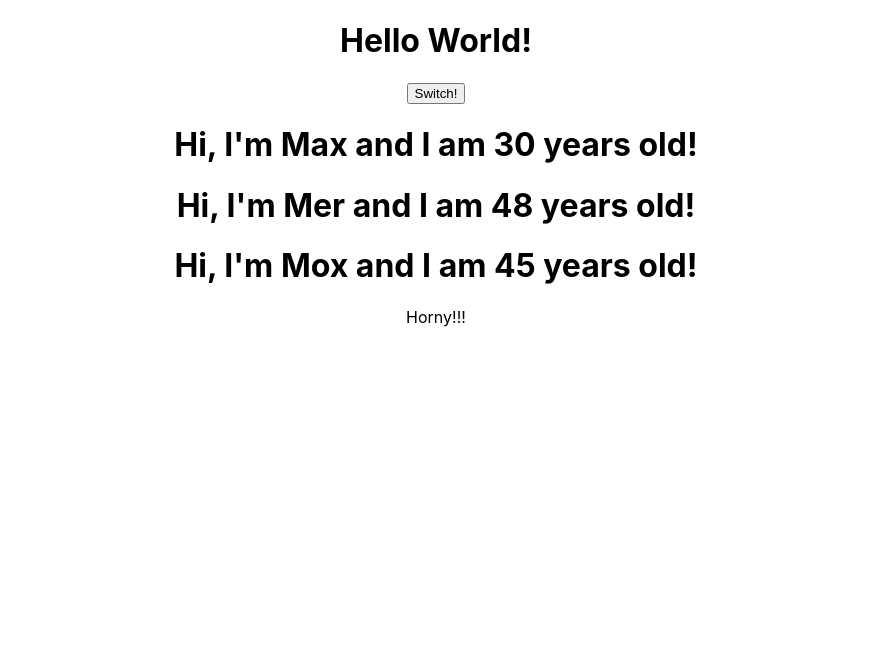
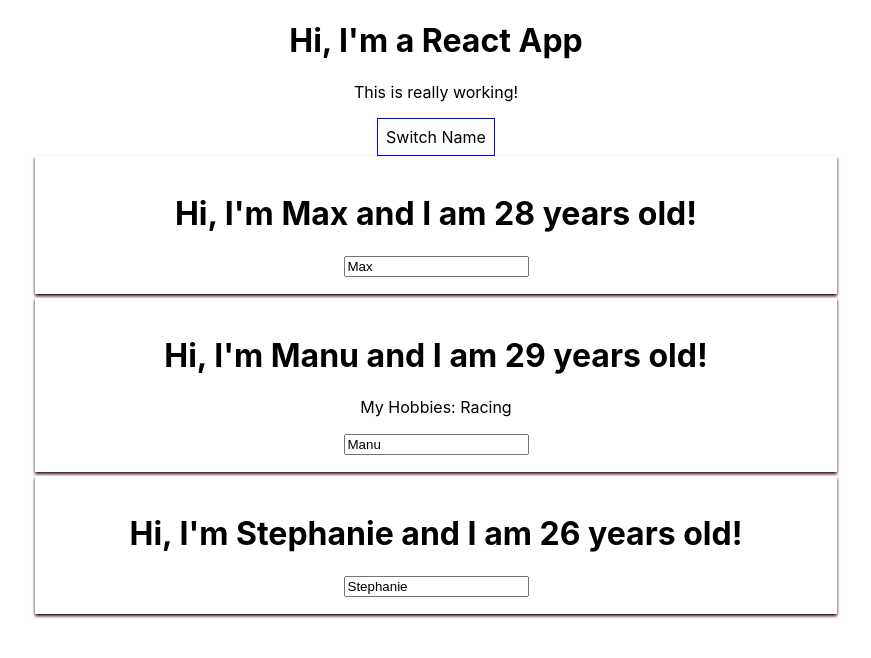
Before and after one commit to katmcglo/burgeramt, a React (Create React App) app: page / in a window 1280 px wide. Shown: the top 658 px of the page, without its empty margins (204-1075 px from the left). Built offline with nearby package versions, Linux system fonts and the light colour scheme.

Commit message:
practise

```diff
--- a/src/App.js
+++ b/src/App.js
@@ -1,43 +1,72 @@
-import React, { useState } from 'react';
+import React, { Component } from 'react';
 import './App.css';
 import Person from './Person/Person';
 
-const App = () => {
-  const [ personsState, setPersonsState ] = useState(
-    {
+class App extends Component {
+  state = {
     persons: [
       { name: 'Max', age: 28 },
-        { name: 'Mer', age: 29 },
-        { name: 'Mox', age: 20 }
+      { name: 'Manu', age: 29 },
+      { name: 'Stephanie', age: 26 }
     ],
-      otherState: 'some value'
+    otherState: 'some other value'
+  };
+
+  switchNameHandler = () => {
+    // console.log('Was clicked!');
+    // DON'T DO THIS: this.state.persons[0].name = 'Maximilian';
+    this.setState({
+      persons: [
+        { name: 'Max', age: 28 },
+        { name: 'Manu', age: 29 },
+        { name: 'Stephanie', age: 27 }
+      ]
+    })
   }
-  );
 
-  console.log(personsState);
+  nameChangedHandler = (event) => {
+    this.setState({
+      persons: [
+        { name: 'Max', age: 28 },
+        { name: event.target.value, age: 29 },
+        { name: 'Stephanie', age: 27 }
+      ]
+    })
+  }
 
- //Updates Person state
-  const switchNameHandler = () => {
-    console.log('Was clicked!');
-    setPersonsState({
-      persons: [
-        { name: 'Mero', age: 28 },
-        { name: 'Mer', age: 29 },
-        { name: 'Mox', age: 20 }
-      ],
-      otherState: personsState.otherState
-    })
-  };
+  render() {
+    const style = {
+      backgroundColor: 'white',
+      font: 'inherit',
+      border: '1px solid blue',
+      padding: '8px'
+    }
 
     return (
       <div className="App">
-      <h1>Hello World!</h1>
-      <button onClick={switchNameHandler}>Switch!</button>
-      <Person age="30" name={personsState.persons[0].name} />
-      <Person age="48" name={personsState.persons[1].name} />
-      <Person age="45" name={personsState.persons[2].name}>Horny!!!</Person>
+        <h1>Hi, I'm a React App</h1>
+        <p>This is really working!</p>
+        <button style={style} onClick={this.switchNameHandler}>Switch Name</button>
+        <Person
+          name={this.state.persons[0].name}
+          age={this.state.persons[0].age}
+        />
+        <Person
+          name={this.state.persons[1].name}
+          age={this.state.persons[1].age}
+          click={this.switchNameHandler}
+          changed={this.nameChangedHandler}
+        >
+          My Hobbies: Racing
+        </Person>
+        <Person
+          name={this.state.persons[2].name}
+          age={this.state.persons[2].age}
+        />
       </div>
     );
+    // return React.createElement('div', {className: 'App'}, React.createElement('h1', null, 'Does this work now?'));
+  }
 }
 
 export default App;
--- /dev/null
+++ b/src/Person/Person.css
@@ -0,0 +1,8 @@
+.Person {
+  width: 60%;
+  margin: auto;
+  border: 1px solid #ffffff;
+  box-shadow: 0 2px 3px #330003;
+  padding: 16px;
+  margin-bottom: 0.5vh;
+}
--- a/src/Person/Person.js
+++ b/src/Person/Person.js
@@ -1,10 +1,12 @@
 import React from 'react';
+import './Person.css';
 
 const person = (props) => {
   return (
-    <div>
-      <h1>Hi, I'm {props.name} and I am {props.age} years old!</h1>
+    <div className="Person">
+      <h1 onClick={props.click}>Hi, I'm {props.name} and I am {props.age} years old!</h1>
       <p>{props.children}</p>
+      <input type="text" onChange={props.changed} value={props.name}/>
     </div>
   );
 }
```
Also changed, not shown: src/App.css (line endings or trailing spaces). Lines whose indentation alone changed are shown as unchanged.
